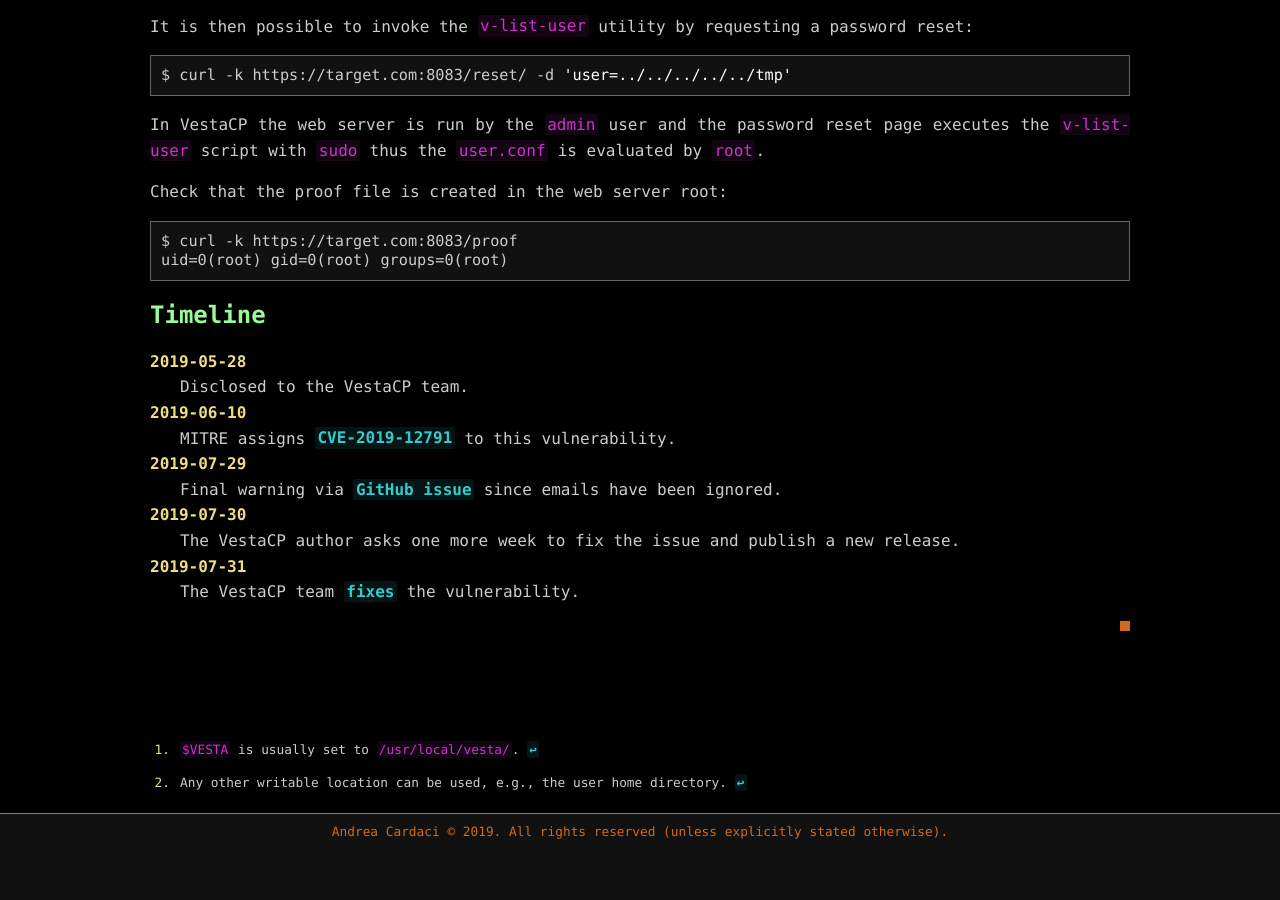
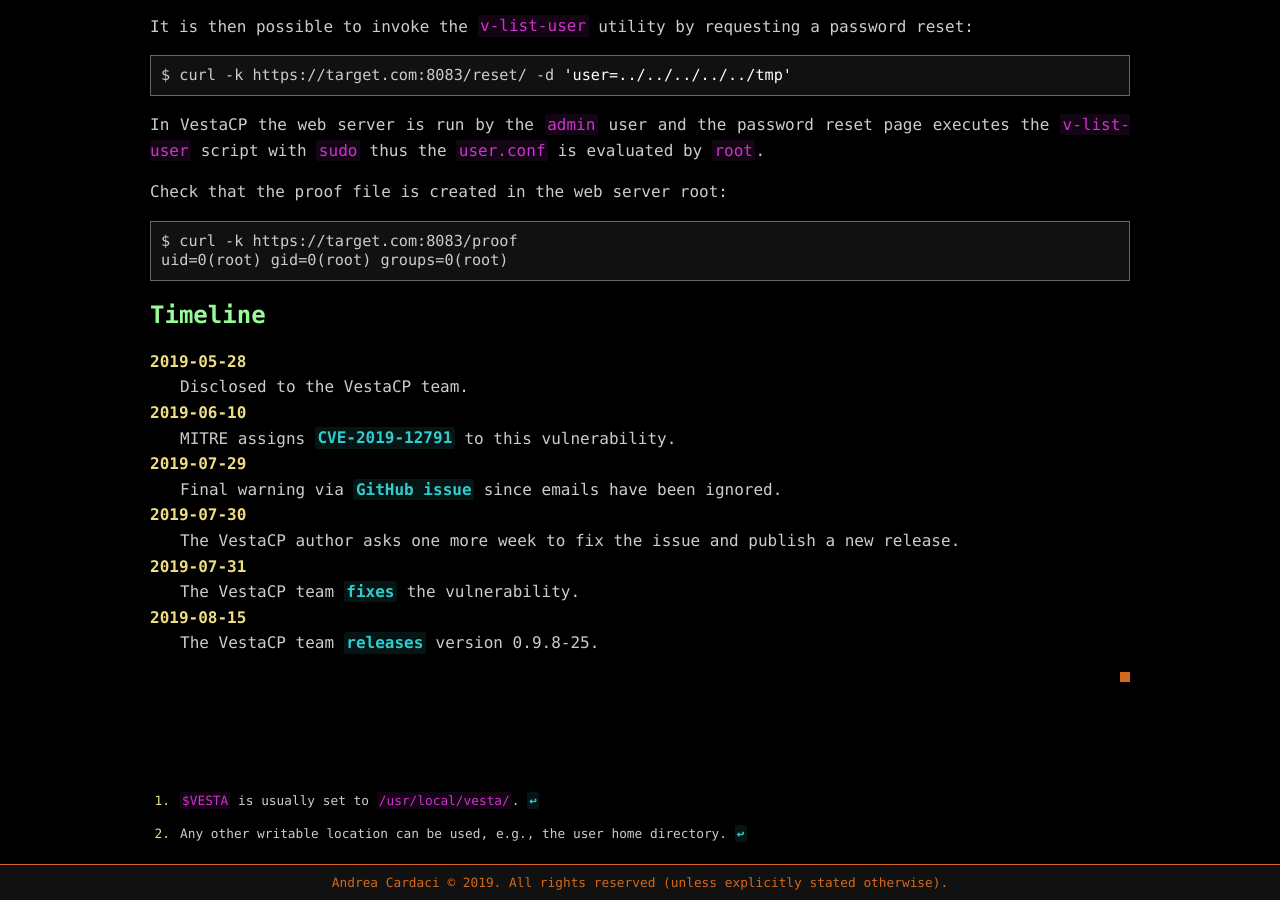
Before and after one commit to cyrus-and/cyrus-and.github.io, a Jekyll site: the page built from advisories/_posts/2019-08-12-vesta-control-panel-0.9.8-24-privilege-escalation-in-the-password-reset-form.md, in a window 1280 px wide and 900 px high, scrolled down 1093 px. Built offline with Jekyll 4.4.1, drawn with Linux system fonts in a browser that asks for light colours; before the commit the page ends 1942 px from its top, so only the background shows below that.

Commit message:
Notify about the release of VestaCP version 0.9.8-25

```diff
--- a/advisories/_posts/2019-08-12-vesta-control-panel-0.9.8-24-privilege-escalation-in-the-password-reset-form.md
+++ b/advisories/_posts/2019-08-12-vesta-control-panel-0.9.8-24-privilege-escalation-in-the-password-reset-form.md
@@ -74,3 +74,6 @@ uid=0(root) gid=0(root) groups=0(root)
 
 2019-07-31
 : The VestaCP team [fixes](https://github.com/serghey-rodin/vesta/commit/bb44f4197b4e5de219bc00197f89517c7e92bc2a) the vulnerability.
+
+2019-08-15
+: The VestaCP team [releases](https://github.com/serghey-rodin/vesta/commit/868dd8b146e76ea3c83c26855ae2f60b22d989d2) version 0.9.8-25.
```
Also changed, not shown: advisories/_posts/2019-08-12-vesta-control-panel-0.9.8-24-privilege-escalation-in-the-upload-handler.md (+3 -0 lines).
